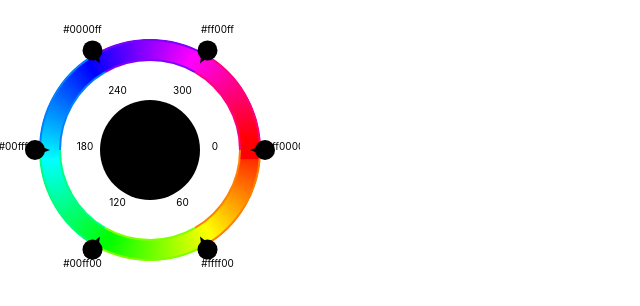
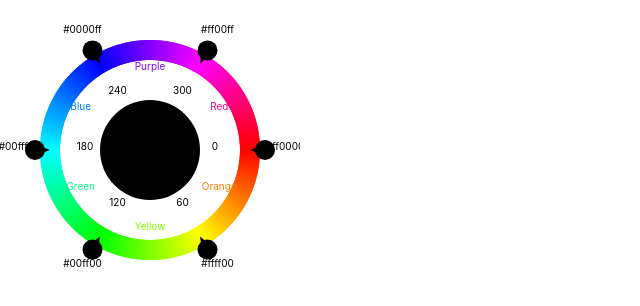
Before and after one commit to Jordan-SFU/WhatIsYellow, a React (Create React App) app in the folder what-is-yellow/: page / in a window 1280 px wide. Shown: the top 306 px of the page, without its empty margins (0-640 px from the left). Built offline with nearby package versions, Linux system fonts and the light colour scheme; the HTML template or start-up script is replaced by a standard one.

Commit message:
added colour labels

```diff
--- a/what-is-yellow/src/Components/CircularSlider.js
+++ b/what-is-yellow/src/Components/CircularSlider.js
@@ -173,7 +173,7 @@ const CircularSlider = ({ radius = 100, knobRadius = 10, knobs = 6, onChange })
 
   // Create the rainbow gradient with increased resolution
   const rainbowGradient = Array.from({ length: 720 }, (_, i) => {
-    const color = `hsl(${i / 2}, 100%, 50%)`;
+    const color = `hsl(${Math.round(i / 2)}, 100%, 50%)`;
     const angle = i / 2;
     return (
       <line
@@ -183,7 +183,7 @@ const CircularSlider = ({ radius = 100, knobRadius = 10, knobs = 6, onChange })
         x2={center.x + (radius + knobRadius) * Math.cos(degToRad(angle))}
         y2={center.y + (radius + knobRadius) * Math.sin(degToRad(angle))}
         stroke={color}
-        strokeWidth={knobRadius * 2}
+        strokeWidth="2"
       />
     );
   });
@@ -232,6 +232,40 @@ const CircularSlider = ({ radius = 100, knobRadius = 10, knobs = 6, onChange })
       <circle cx={center.x} cy={center.y} r={knobRadius * 5} fill={color} />
     );
   };
+
+  // Write text at the midpoint of each segment
+  const textElements = knobPositions.map((pos, index) => {
+    const nextIndex = (index + 1) % knobs;
+    const nextPos = knobPositions[nextIndex];
+
+    // special case for the last segment
+    let temp = pos.angle;
+    if (nextPos.angle < pos.angle) {
+      temp = pos.angle - 360;
+    }
+
+    const avgHue = averageHue(temp, nextPos.angle);
+    const color = `hsl(${avgHue}, 100%, 50%)`;
+    const textAngle = averageHue(temp, nextPos.angle);
+    const textPos = {
+      x: center.x + (radius - knobRadius * 2) * Math.cos(degToRad(textAngle)),
+      y: center.y + (radius - knobRadius * 2) * Math.sin(degToRad(textAngle))
+    };
+
+    return (
+      <text
+        key={index}
+        x={textPos.x}
+        y={textPos.y}
+        fontSize="10"
+        fill={color}
+        style={{ userSelect: 'none' }}
+        textAnchor="middle"
+      >
+        {index === 0 ? 'Orange' : index === 1 ? 'Yellow' : index === 2 ? 'Green' : index === 3 ? 'Blue' : index === 4 ? 'Purple' : 'Red'}
+      </text>
+    );
+  });
 
 
   // Draw the knobs and hex values
@@ -290,9 +324,9 @@ const CircularSlider = ({ radius = 100, knobRadius = 10, knobs = 6, onChange })
   return (
     <svg ref={svgRef} width={2 * (radius + knobRadius * 2) * 1.25} height={2 * (radius + knobRadius * 2) * 1.25}>
       {rainbowGradient}
-      {outlines}
       {knobElements}
       {colorDisplay()}
+      {textElements}
     </svg>
   );
 };
```
